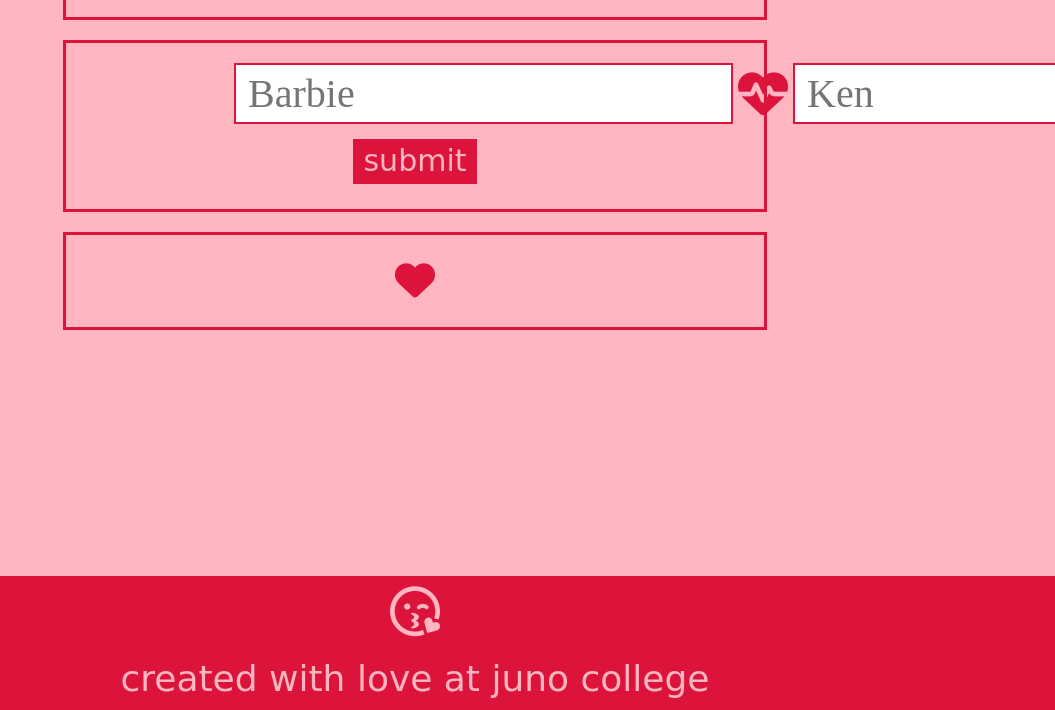
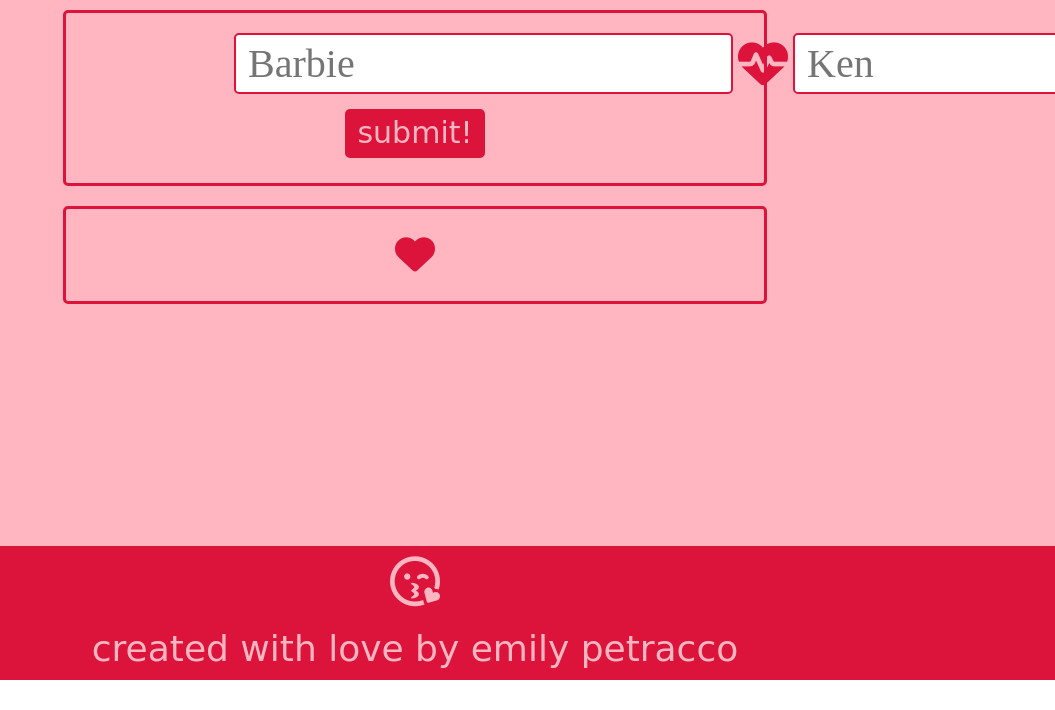
Before and after one commit to emilypetracco/love-calculator, a plain HTML site: page index.html in a window 1280 px wide. Shown: the part 419-1129 px from the top of the page, without its empty margins (225-1280 px from the left). After the commit the page ends 1099 px from the top, so only its background shows below. Drawn offline with nearby package versions, Linux system fonts and the light colour scheme; a web font is replaced by a local one.

Commit message:
fixed some bits

```diff
--- a/index.html
+++ b/index.html
@@ -61,7 +61,7 @@
                         <label class="sr-only" for="ken" >Your Crush's Name</label>
                         <input class="names" type="text" id="ken" placeholder=" Ken">
                     </div>
-                    <p><button type="submit">Submit</button></p>
+                    <p><button type="submit">Submit!</button></p>
                 </form>
             </div>
 
@@ -81,7 +81,7 @@
 
     <footer>
         <p><i class="far fa-kiss-wink-heart"></i></p>
-        <p>Created with love at <a href="https://junocollege.com">Juno College</a></p>
+        <p>Created with love by <a href="https://github.com/emilypetracco">Emily Petracco</a></p>
     </footer>
 
 </body>
--- a/style.css
+++ b/style.css
@@ -45,7 +45,7 @@ h1 {
     color: crimson;
     font-size: 2.5rem;
     text-align: center;
-    padding: 40px;
+    padding-top: 50px;
     text-transform: lowercase;
 }
 
@@ -67,8 +67,11 @@ main {
     height: 800px;
 }
 
-.howTo {
+.howTo,
+.calc,
+.romance {
     border: crimson solid 3px;
+    border-radius: 5px;
     padding: 20px;
     margin-bottom: 20px;
 }
@@ -93,14 +96,9 @@ main p {
     font-size: 1.5rem;
 }
 
-.calc {
-    border: crimson solid 3px;
-    padding: 20px;
-    margin-bottom: 20px;
-}
-
 .names {
     border: crimson 2px solid;
+    border-radius: 5px;
     background: white;
     font-family: 'Wire One', sans serif;
     font-size: 2rem;
@@ -120,24 +118,21 @@ main p {
 
 button {
     background: crimson;
+    border: crimson 2px solid;
+    border-radius: 5px;
     color: lightpink;
-    border: none;
     padding: 5px 10px;
     font-family: 'Molle', cursive;
     text-transform: lowercase;
 }
 
 button:hover {
-    border: crimson 2px solid;
     background: lightpink;
     color: crimson;
     cursor: pointer;
 }
 
 .romance {
-    border: crimson solid 3px;
-    padding: 20px;
-    margin-bottom: 20px;
     display: flex;
     justify-content: space-evenly;
     flex-direction: column;
```
